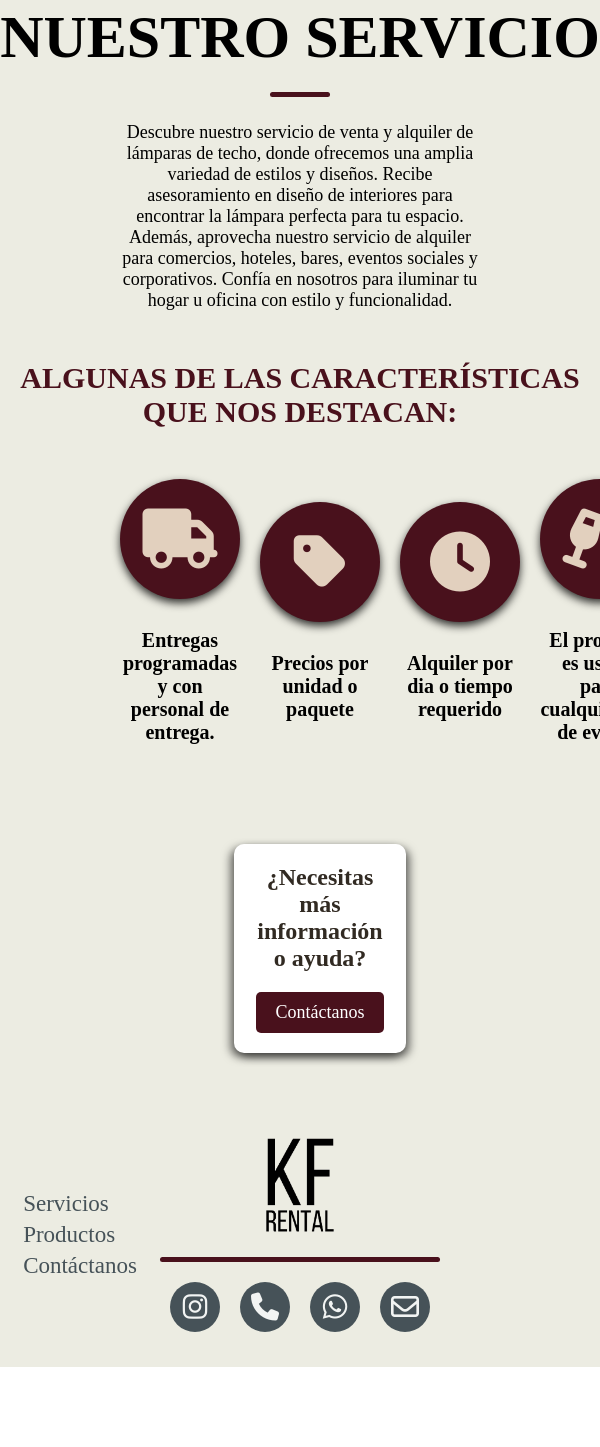
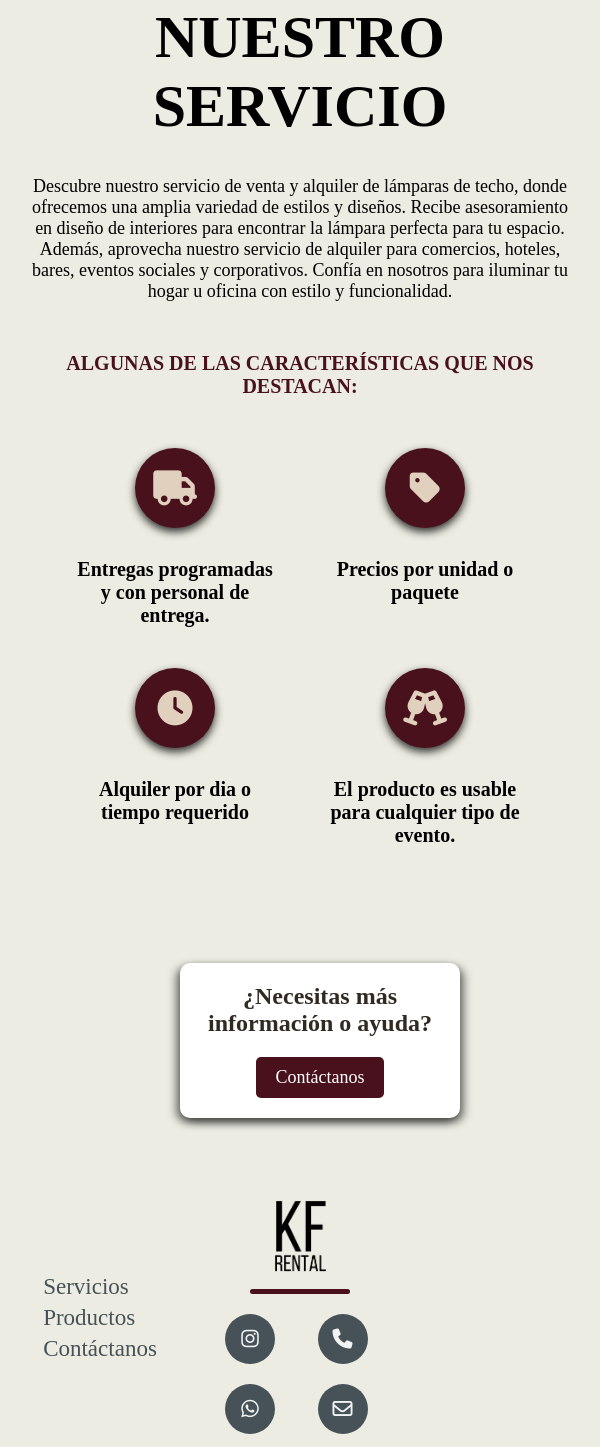
Before and after one commit to kfrental/kfrental, a plain HTML site: page servicio.html in a window 600 px wide. Shown: the part 172-1619 px from the top of the page. Before the commit the page ends 1539 px from the top, so only its background shows below. Drawn offline with Linux system fonts and the light colour scheme.

Commit message:
Update kfrental.css

```diff
--- a/kfrental.css
+++ b/kfrental.css
@@ -695,17 +695,20 @@ footer{
 .sobre-nosotros ul{
     display: flex;
     text-align: center;
+    justify-content: center;
     flex-direction: row;
     width: 60%;
+    height: 200px ;
     margin-left: 20%;
     align-items: center;
     margin-bottom: 100px;
 }
+
 .sobre-nosotros li {
-    display: flex;
-    flex-direction: column;
-    align-items: center;
+    display: grid;
+    grid-template-rows: 1fr 1fr;
     width: 250px;
+    height: 220px;
 }
 
 .sobre-nosotros i {
@@ -719,19 +722,22 @@ footer{
     display: flex;
     justify-content: center;
     align-items: center;
+    justify-self: center;
+    align-self: center;
     margin-bottom: 30px;
     box-shadow: 0px 4px 8px rgb(0, 0, 0, 0.8);
 }
 .sobre-nosotros h4{
     font-size: 20px;
 }
-.sobre-nosotros ul hr{
-    height: 200px;
+
+.sobre-nosotros hr {
+    height: 100%;
     width: 3px;
     border: none;
     border-radius: 5px;
     background-color: #49111C;
-    margin: 0 10px;
+    margin: 10px 0;
 }
 
 
@@ -870,6 +876,69 @@ footer{
     #form button{
         color: black;
     }
+    .sobre-nosotros {
+        width: 70%;
+        margin: 0 auto;
+        display: flex;
+        justify-content: center;
+    }
+    .sobre-nosotros ul{
+        display: grid;
+        grid-template-columns: 1fr 1fr;
+        grid-template-rows: 1fr 1fr;
+        height: auto;
+        margin: 0 auto;
+        margin-top: 0;
+        margin-bottom: 75px;
+        width: 60%;
+    }
+    .sobre-nosotros ul hr{
+        display: none;
+    }
+
+    .sobre-nosotros i{
+        font-size: 35px;
+        padding: 5px;
+        width: 70px;
+        height: 70px;
+    }
+    .sobre-nosotros h3{
+        font-size: 20px;
+    }
+    .sobre-nosotros h4{
+        font-size: 20px;
+        width: 80%;
+        margin-left: 10%;
+    }
+    .sobre-nosotros p{
+        width: 80%;
+        margin-left: 10%;
+    }
+    .div-dudas{
+        width: 40%;
+        margin-left: 30%;
+    }
+
+    .footer-center img{
+        width: 75px;
+        margin-bottom: 10px;
+    }
+    .footer-center hr{
+        width: 50%;
+        margin-left: 25%;
+    }
+    .redes-sociales i {
+        font-size: 20px;
+        color: #f2f4f3;
+        padding: 5px;
+    }
+    .redes-sociales{
+        display: grid;
+        grid-template-columns: 1fr 1fr;
+        margin-left: 15px;
+    }
+
+
 }
 @media (min-width:600px) and (max-width: 900px) {
     .nav i{
@@ -927,6 +996,45 @@ footer{
         margin-left: auto;
         margin-right: auto;
     }
+    .sobre-nosotros {
+        width: 70%;
+        margin: 0 auto;
+        display: flex;
+        justify-content: center;
+    }
+    .sobre-nosotros ul{
+        display: grid;
+        grid-template-columns: 1fr 1fr;
+        grid-template-rows: 1fr 1fr;
+        height: auto;
+        margin: 0 auto;
+        margin-top: 0;
+        margin-bottom: 75px;
+        width: 60%;
+    }
+    .sobre-nosotros ul hr{
+        display: none;
+    }
+
+    .sobre-nosotros i{
+        font-size: 35px;
+        padding: 5px;
+        width: 70px;
+        height: 70px;
+    }
+    .sobre-nosotros h4{
+        font-size: 20px;
+    }
+    .sobre-nosotros p{
+        width: 110%;
+        margin-left: -5%;
+    }
+    .div-dudas{
+        width: 40%;
+        margin-left: 30%;
+    }
+
+
 }
 @media (min-width:900px) and (max-width: 1300px) {
     .txt-portada{
@@ -975,6 +1083,32 @@ footer{
         font-size: 15px;
         padding: 5px;
     }
+
+
+    .sobre-nosotros {
+        width: 70%;
+        margin: 0 auto;
+        display: flex;
+        justify-content: center;
+    }
+    .sobre-nosotros ul{
+        display: grid;
+        grid-template-columns: 1fr 1fr;
+        grid-template-rows: 1fr 1fr;
+        height: auto;
+        margin: 0 auto;
+        margin-top: 0;
+        margin-bottom: 100px;
+        width: 60%;
+    }
+    .sobre-nosotros ul hr{
+        display: none;
+    }
+    .div-dudas{
+        width: 40%;
+        margin-left: 30%;
+    }
+
 }
 @media (min-width:1300px) and (max-width: 1600px) {
     .servicio-img img{
@@ -993,4 +1127,18 @@ footer{
         margin-left: auto;
         margin-right: auto;
     }
+    .sobre-nosotros i{
+        font-size: 40px;
+        padding: 5px;
+        width: 80px;
+        height: 80px;
+        margin-bottom: 20px;
+    }
+    .sobre-nosotros h4{
+        font-size: 15px;
+    }
+    .sobre-nosotros ul hr{
+        height: 175px;
+        margin-bottom: 80px;
+    }
 }
```
